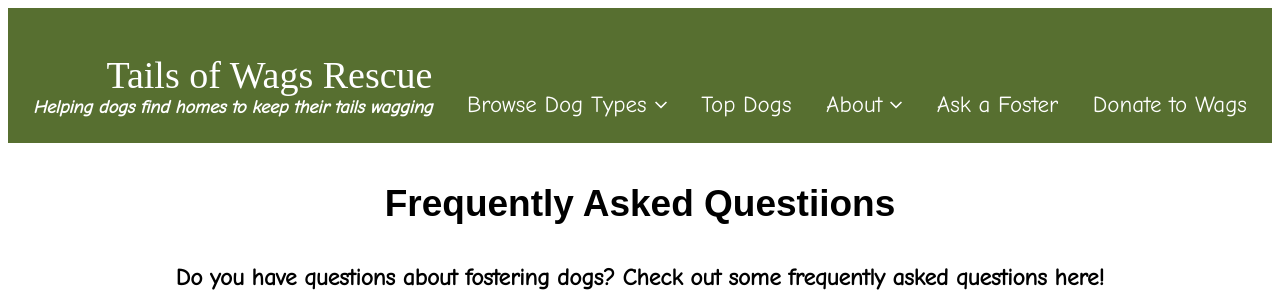
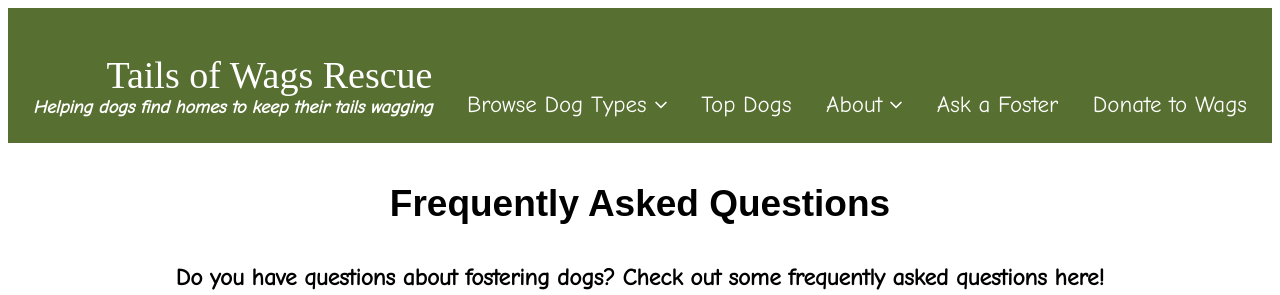
Before and after one commit to Diamone4/TailsOfWagsRescue, a plain HTML site: page Info/FosterQuestions.html in a window 1280 px wide. Shown: the top 295 px of the page. Drawn offline with Linux system fonts and the light colour scheme; a web font is replaced by a local one.

Commit message:
Fixed a header typo

```diff
--- a/Info/FosterQuestions.html
+++ b/Info/FosterQuestions.html
@@ -54,7 +54,7 @@
         <!--End Navigation-->
     </header>
     <main>
-       <h1>Frequently Asked Questiions</h1>
+       <h1>Frequently Asked Questions</h1>
        <div id="main">
        <h2>Do you have questions about fostering dogs? Check out some frequently asked questions here!</h2>
        <section>
```
